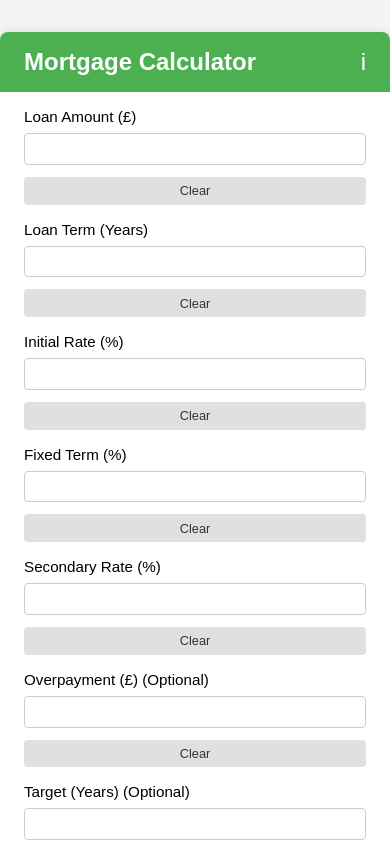
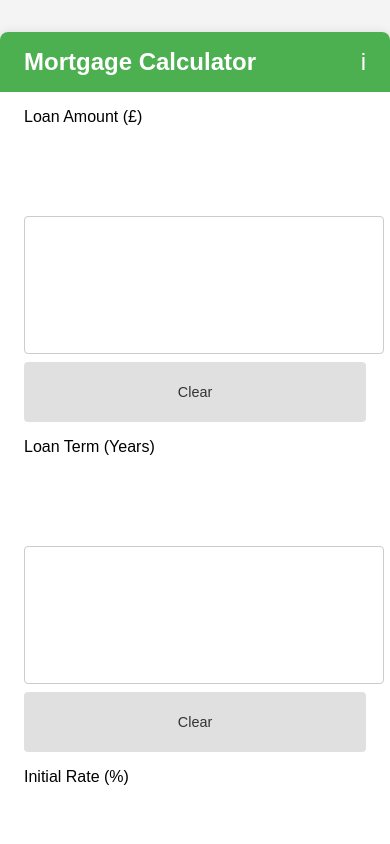
Before and after one commit to Ampdrew06/Mortgage-Calculator, a React (Create React App) app: page / in a window 390 px wide. Shown: the top 844 px of the page. Built offline with nearby package versions, Linux system fonts and the light colour scheme.

Commit message:
Update App.css

```diff
--- a/src/App.css
+++ b/src/App.css
@@ -1,5 +1,4 @@
 /* Final CSS - Mortgage Calculator */
-
 body {
   font-family: Arial, sans-serif;
   background-color: #f4f4f4;
@@ -45,35 +44,33 @@ body {
 
 .input-row {
   display: flex;
-  flex-wrap: nowrap;
+  flex-wrap: wrap;
   align-items: center;
   gap: 0.5rem;
   margin-bottom: 1rem;
 }
 
 .input-row label {
-  flex: 1.5 0 120px;
-  font-size: 0.95rem;
+  flex: 2 1 100px;
 }
 
 .input-row input {
-  flex: 1 1 100px;
-  padding: 0.4rem;
-  font-size: 0.95rem;
+  flex: 2 1 120px;
+  padding: 0.5rem;
+  font-size: 1rem;
   border: 1px solid #ccc;
   border-radius: 4px;
 }
 
 .clear-btn {
-  flex: 0 0 60px;
-  padding: 0.4rem;
+  flex: 1 1 60px;
+  padding: 0.5rem;
   background-color: #e0e0e0;
   color: #333;
   border: none;
   border-radius: 4px;
-  font-size: 0.8rem;
+  font-size: 0.9rem;
   cursor: pointer;
-  white-space: nowrap;
 }
 
 .clear-btn:hover {
@@ -132,65 +129,15 @@ body {
   justify-content: space-between;
 }
 
-.pie-wrapper {
-  max-width: 180px;
-  height: 180px;
-  margin: 2rem auto;
-  text-align: center;
-}
-
-.pie-labels {
-  margin-top: 1rem;
-  font-size: 0.9rem;
-  font-weight: bold;
-}
-
-.pie-labels span {
-  display: inline-block;
-  margin: 0 0.5rem;
-}
-
-/* Info section styling */
-.info-section {
-  margin-top: 1rem;
-}
-
-.info-section h2 {
-  margin-top: 1rem;
-  color: #4caf50;
-}
-
-.info-section ul {
-  padding-left: 1.25rem;
-  margin-bottom: 1rem;
-}
-
-.info-section li {
-  margin-bottom: 0.5rem;
-}
-
-.info-section p {
-  background-color: #fff8e1;
-  padding: 1rem;
-  border-left: 5px solid #fbc02d;
-  border-radius: 4px;
-}
-
-/* Responsive Fixes for Small Screens */
 @media screen and (max-width: 480px) {
   .input-row {
-    flex-wrap: wrap;
+    flex-direction: column;
+    align-items: stretch;
   }
 
-  .input-row label,
   .input-row input,
   .clear-btn {
-    flex: 1 1 100%;
-    max-width: 100%;
-  }
-
-  .clear-btn {
-    margin-top: 0.25rem;
+    width: 100%;
   }
 
   .action-row {
@@ -203,3 +150,22 @@ body {
     margin-right: 0;
   }
 }
+
+/* Pie Chart Styling */
+.pie-wrapper {
+  max-width: 180px;
+  height: 180px;
+  margin: 1.5rem auto;
+  text-align: center;
+}
+
+.pie-labels {
+  margin-top: 1rem;
+  font-size: 0.95rem;
+  font-weight: bold;
+}
+
+.pie-labels span {
+  display: inline-block;
+  margin: 0 0.5rem;
+}
```
